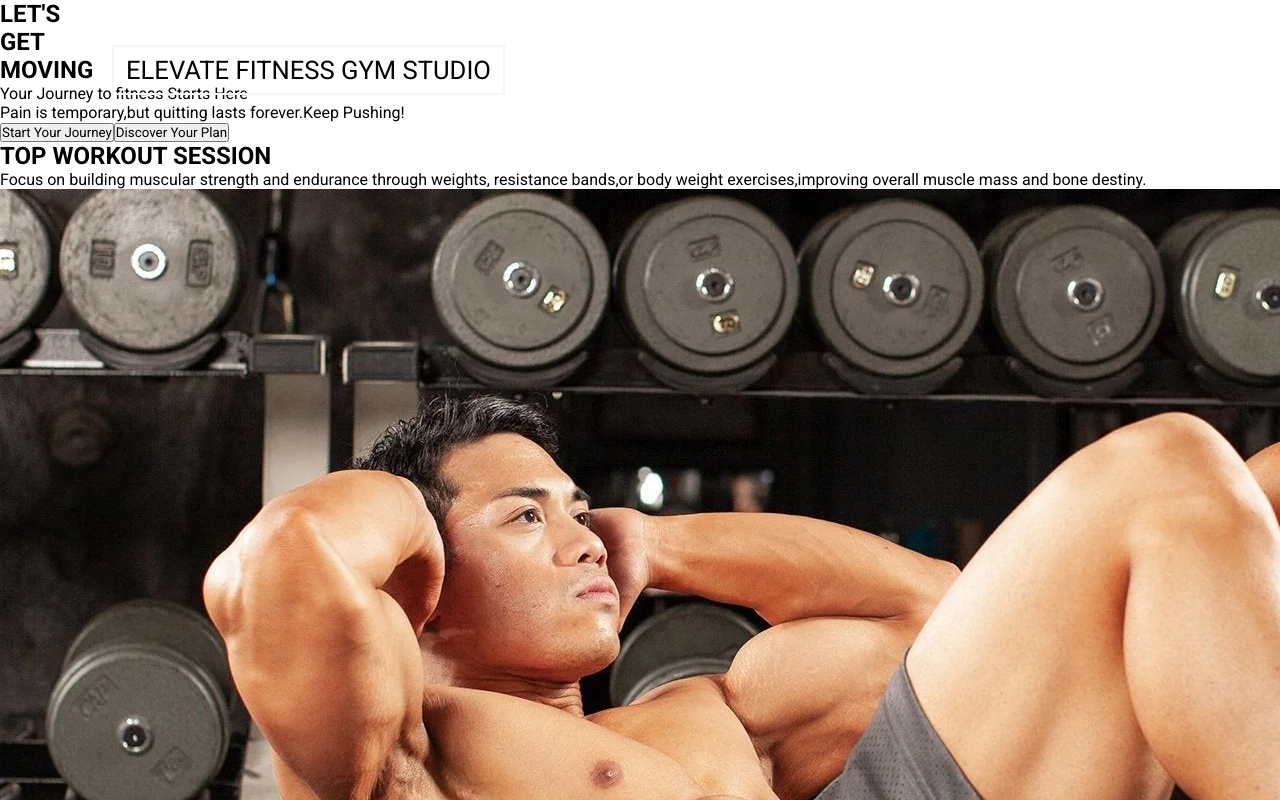
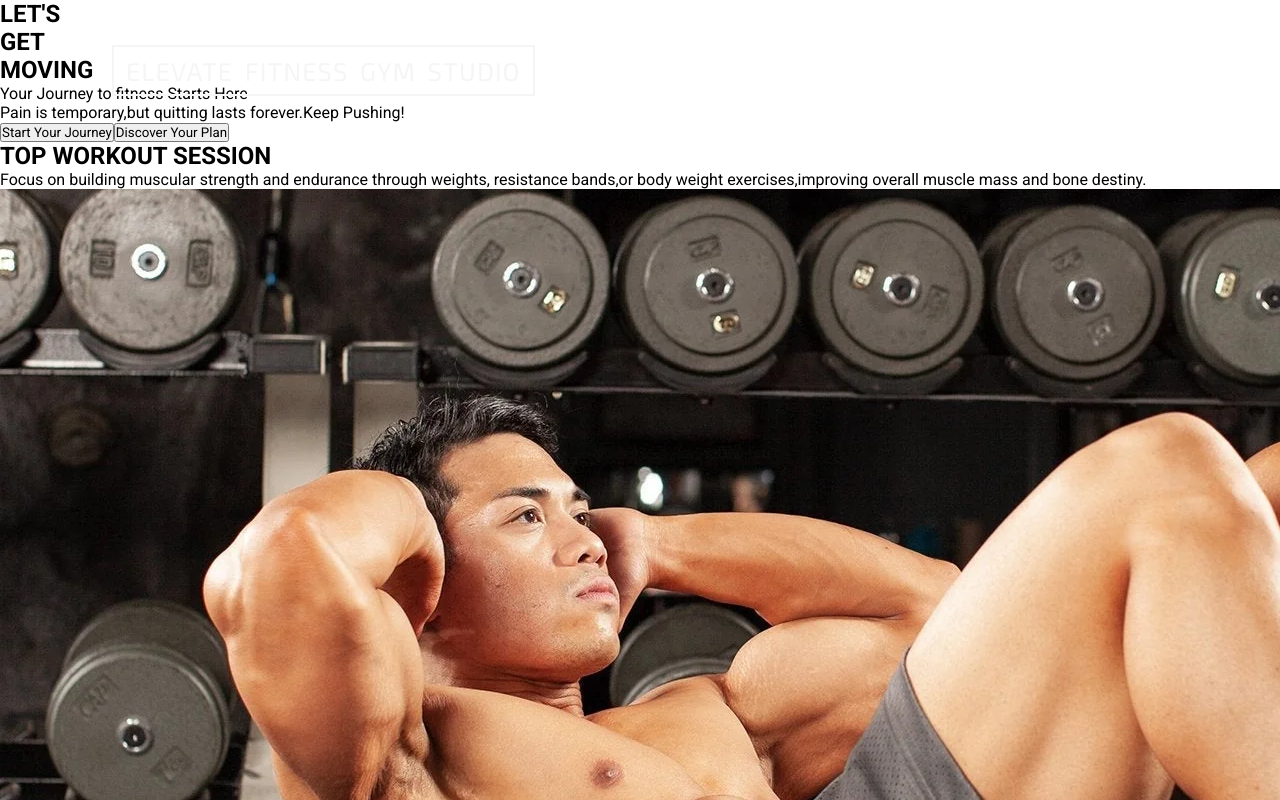
Before and after one commit to Vyshu15-chowdary/GYM-application-mern, a React (Vite) app in the folder Frontend/: page / in a window 1280 px wide. Shown: the top 800 px of the page. Built offline with nearby package versions, Linux system fonts and the light colour scheme.

Commit message:
coded css for header and p

```diff
--- a/Frontend/src/App.css
+++ b/Frontend/src/App.css
@@ -20,3 +20,11 @@ header {
   margin-top: 45px;
   margin-left: 7rem;
 }
+
+header p {
+
+  font-family: "Exo 2" ,sans-serif;
+  letter-spacing: 1px;
+  word-spacing: 5px;
+  color:whitesmoke;
+}
```
